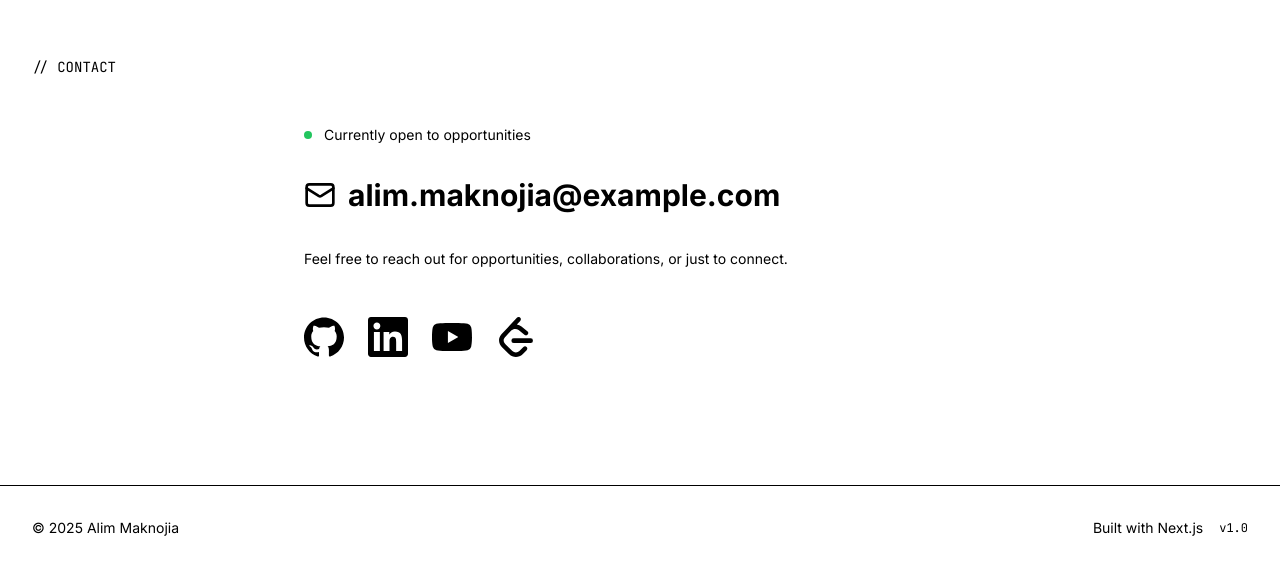
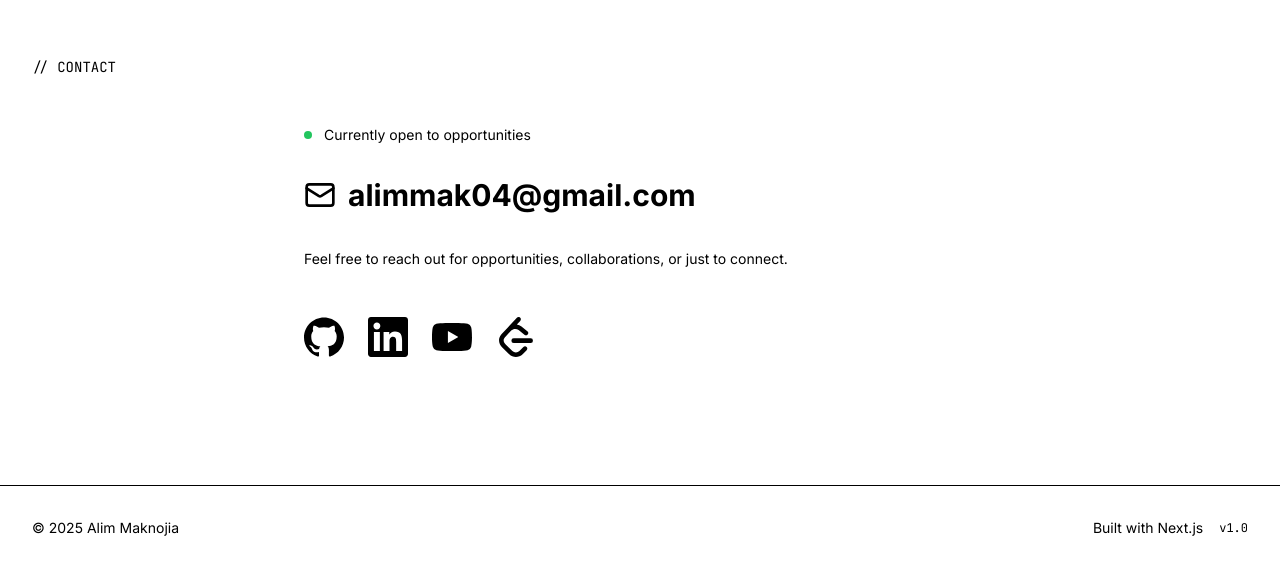
Before and after one commit to AlimMak/alim-portfolio, a Next.js app: page / in a window 1280 px wide. Shown: the part 1922-2492 px from the top of the page. Built offline with nearby package versions, Linux system fonts and the light colour scheme.

Commit message:
updated email

```diff
--- a/components/Contact.tsx
+++ b/components/Contact.tsx
@@ -47,11 +47,11 @@ export function Contact() {
 
             {/* Email link */}
             <a
-              href="mailto:alim.maknojia@example.com"
+              href="mailto:alimmak04@gmail.com"
               className="inline-flex items-center gap-3 text-2xl sm:text-3xl font-bold hover:text-primary transition-fast group"
             >
               <Mail className="w-8 h-8 group-hover:scale-110 transition-snappy" />
-              <span>alim.maknojia@example.com</span>
+              <span>alimmak04@gmail.com</span>
             </a>
 
             {/* UPDATE: Replace with your actual email */}
--- a/components/SocialIcons.tsx
+++ b/components/SocialIcons.tsx
@@ -14,7 +14,7 @@ const socialLinks = [
   {
     name: "YouTube",
     icon: SiYoutube,
-    url: "https://youtube.com", // UPDATE: Replace with your actual YouTube channel URL
+    url: "https://youtube.com",
   },
   {
     name: "LeetCode",
```
